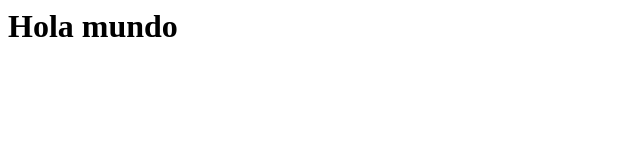
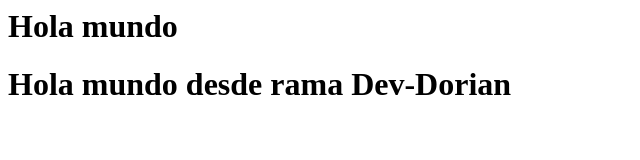
Before and after one commit to dosorto/claseis802, a plain HTML site: page index.html in a window 1280 px wide. Shown: the whole page, without its empty margins (0-640 px from the left). Drawn offline with Linux system fonts and the light colour scheme.

Commit message:
version desde rama

```diff
--- a/index.html
+++ b/index.html
@@ -1 +1,2 @@
 <h1>Hola mundo</h1>
+<h1>Hola mundo desde rama Dev-Dorian </h1>
```
